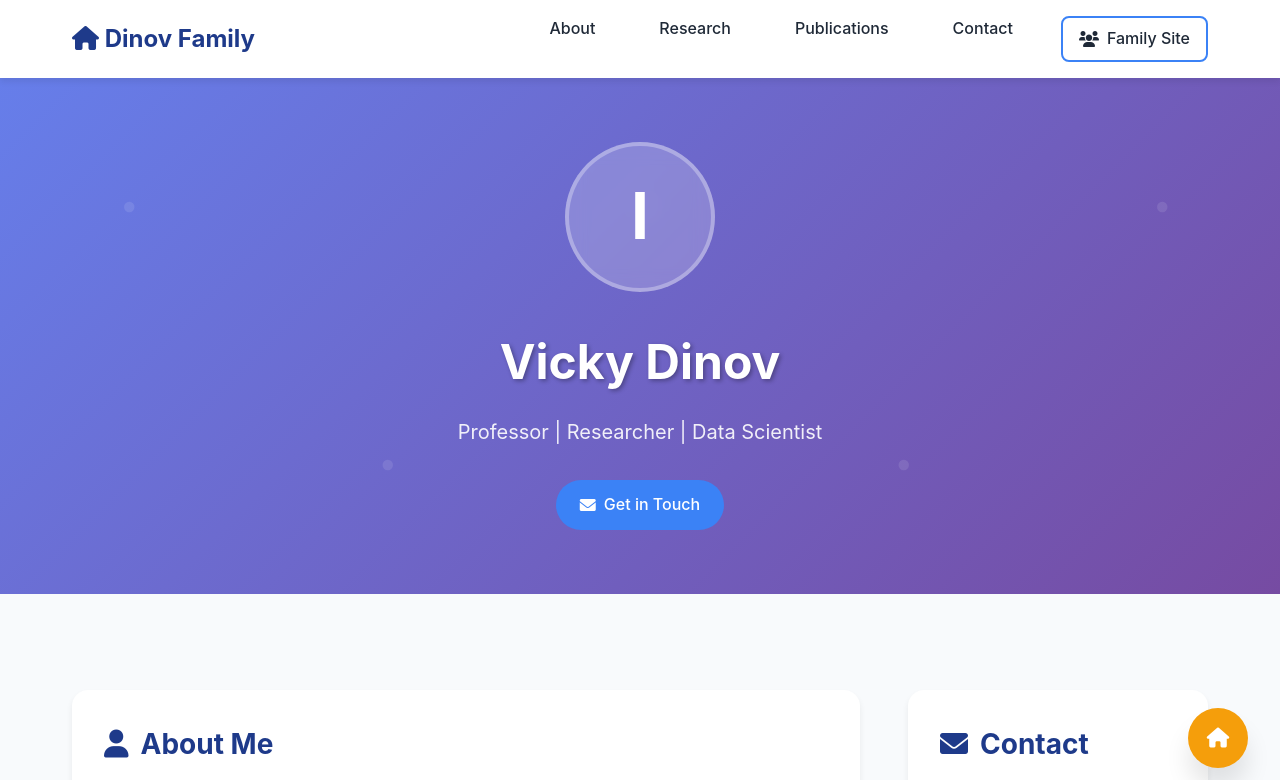
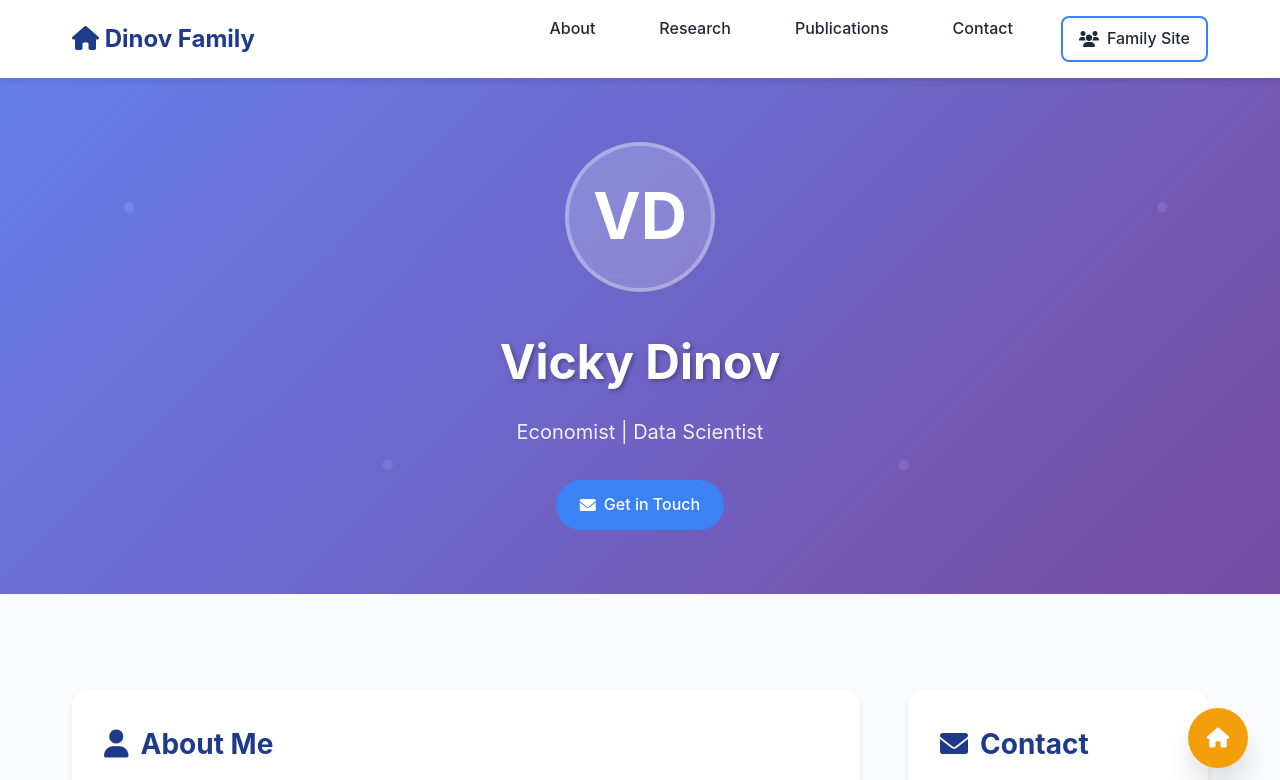
Before and after one commit to dinov-fam/vicky-dinov-page, a plain HTML site: page index.html in a window 1280 px wide. Shown: the top 780 px of the page. Drawn offline with Linux system fonts and the light colour scheme.

Commit message:
Update index.html

```diff
--- a/index.html
+++ b/index.html
@@ -390,9 +390,9 @@
 
     <div class="hero">
         <div class="hero-content">
-            <div class="profile-image">I</div>
+            <div class="profile-image">VD</div>
             <h1>Vicky Dinov</h1>
-            <p class="subtitle">Professor | Researcher | Data Scientist</p>
+            <p class="subtitle"> Economist | Data Scientist</p>
             <a href="#contact" class="btn">
                 <i class="fas fa-envelope"></i> Get in Touch
             </a>
```
